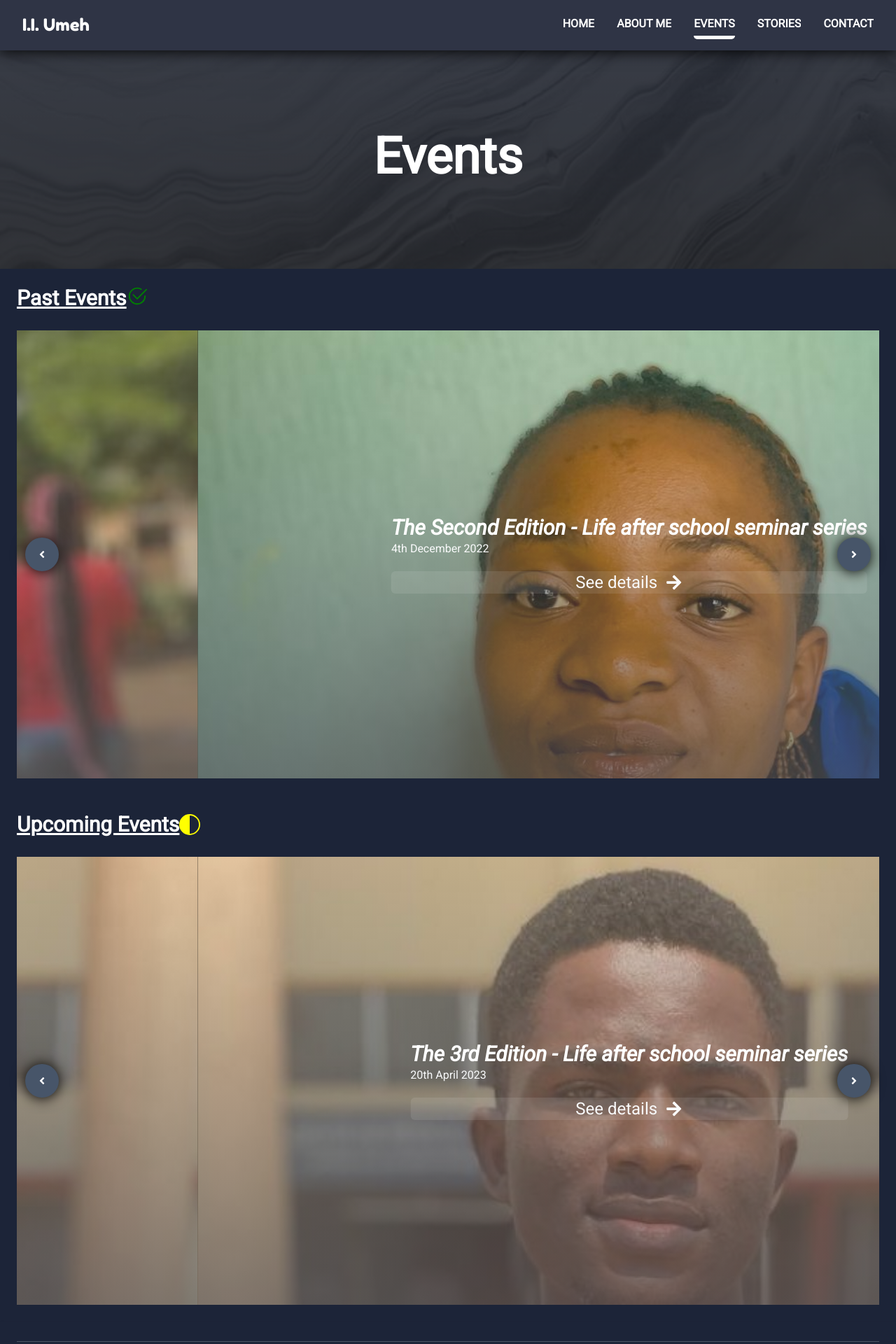
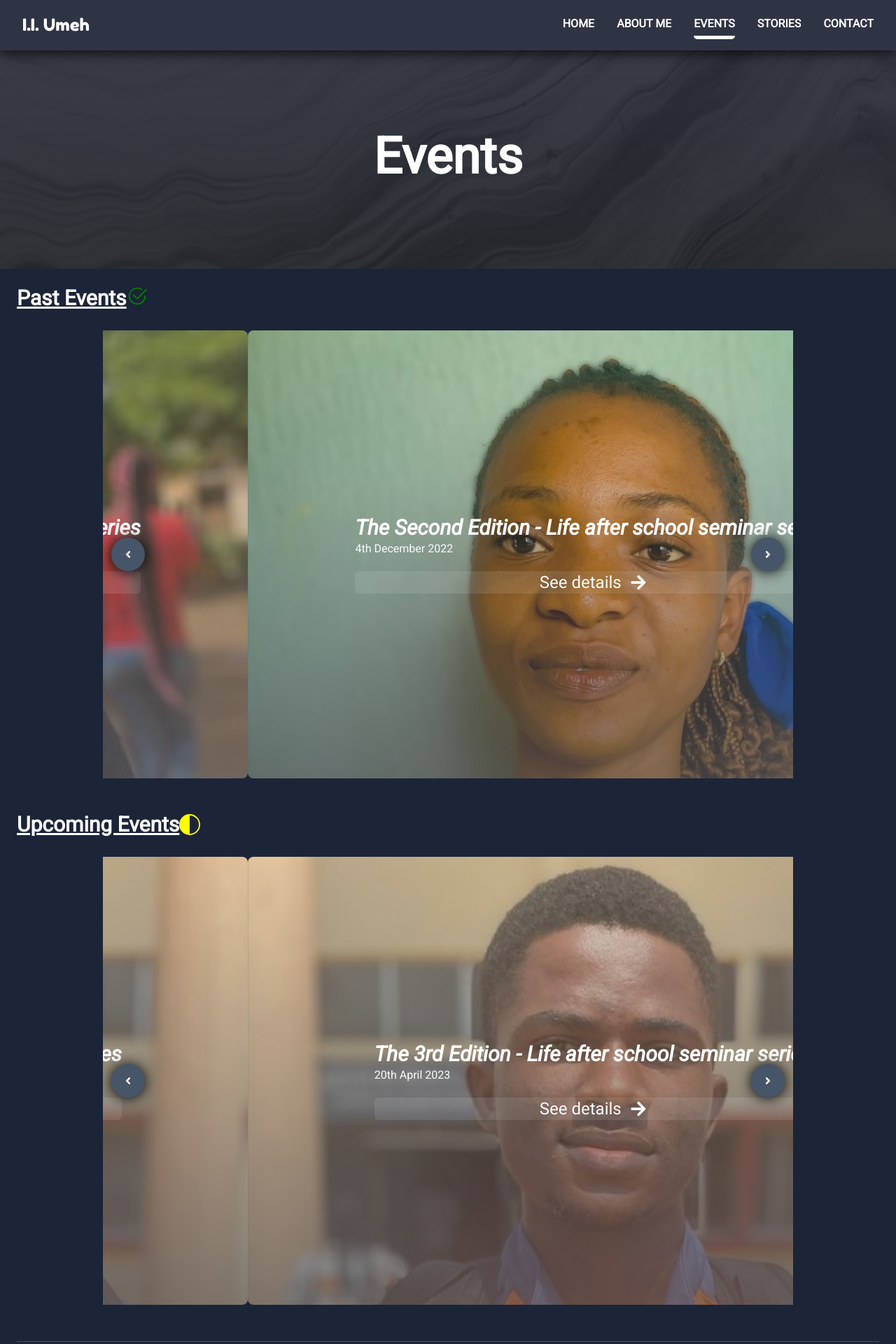
Before and after one commit to Kingsleyaham/DIIU, a React (Vite) app: page /events in a window 1280 px wide. Shown: the top 1920 px of the page at 70% size. Built offline with nearby package versions, Linux system fonts and the light colour scheme.

Commit message:
modified bg-image size

```diff
--- a/src/components/events/PastEvents.jsx
+++ b/src/components/events/PastEvents.jsx
@@ -1,9 +1,9 @@
-import React from 'react';
-import { Slide } from 'react-slideshow-image';
-import { BsCheck2Circle } from 'react-icons/bs';
-import { FaArrowRight } from 'react-icons/fa';
-import { pastEvents } from '../../data/events';
-import properties from '../layout/sliderArrow';
+import React from "react";
+import { Slide } from "react-slideshow-image";
+import { BsCheck2Circle } from "react-icons/bs";
+import { FaArrowRight } from "react-icons/fa";
+import { pastEvents } from "../../data/events";
+import properties from "../layout/sliderArrow";
 
 function PastEvents() {
   return (
@@ -14,13 +14,14 @@ function PastEvents() {
           <BsCheck2Circle color="green" />
         </span>
       </h1>
-        <div className="mx-auto text-gray-50 w-full pt-7">
+      <div className="mx-auto text-gray-50 w-[80%] pt-7">
         <Slide {...properties}>
           {pastEvents.map((evt, index) => (
             <div
               key={index}
               style={{
                 backgroundImage: `linear-gradient(rgba(81, 83, 87, 0.1), rgba(81, 83, 87, 0.7)), ${evt.imageUrl}`,
+                borderRadius: ".5rem",
               }}
               className="bg-[#000] bg-no-repeat bg-[length:100%_100%] bg-cover grid place-content-center w-full h-[80vh]"
             >
--- a/src/components/events/upcomingEvents.jsx
+++ b/src/components/events/upcomingEvents.jsx
@@ -22,13 +22,14 @@ function UpcomingEvents() {
           </h1>
         </div>
       ) : (
-        <div className="mx-auto text-gray-50 w-full pt-7">
+        <div className="mx-auto text-gray-50 w-[80%] pt-7">
           <Slide {...properties}>
             {upcomingEvents.map((evt, index) => (
               <div
                 key={index}
                 style={{
                   backgroundImage: `linear-gradient(rgba(81, 83, 87, 0.1), rgba(81, 83, 87, 0.7)), ${evt.imageUrl}`,
+                  borderRadius: ".5rem",
                 }}
                 className="bg-[#000] bg-no-repeat bg-[length:100%_100%] bg-cover grid place-content-center w-full h-[80vh]"
               >
--- a/src/components/home/events.jsx
+++ b/src/components/home/events.jsx
@@ -19,7 +19,7 @@ function Events() {
           Events
         </h1>
       </div>
-      <div className="mx-auto my-10 text-gray-50 w-full p-2 pt-28">
+      <div className="mx-auto my-10 text-gray-50 w-[80%] p-2 pt-28 rounded-lg">
         <Slide transitionDuration={800} {...properties} indicators={indicators}>
           {events.map((evt, index) => (
             <div
@@ -27,7 +27,7 @@ function Events() {
               style={{
                 backgroundImage: `linear-gradient(rgba(81, 83, 87, 0.1), rgba(81, 83, 87, 0.7)), ${evt.imageUrl}`,
               }}
-              className="bg-[#000] bg-no-repeat bg-[length:100%_100%] bg-cover grid place-content-center w-full h-[80vh]"
+              className=" rounded-lg bg-[#000] bg-no-repeat bg-[length:100%_100%] bg-cover grid place-content-center w-full h-[80vh]"
             >
               <div className="p-5">
                 <h3 className="text-4xl font-bold mb-7 underline">
@@ -35,7 +35,7 @@ function Events() {
                 </h3>
                 <i className="text-3xl font-bold text-white"> {evt.title}</i>
                 <p>{evt.date}</p>
-                <Link to='/events'>
+                <Link to="/events">
                   <h3 className="cursor-pointer flex items-center gap-3 justify-center text-2xl font-medium bg-contactCard hover:bg-black rounded-md transition duration-500 cursor mt-5">
                     See more events {<FaArrowRight />}
                   </h3>
```
Lines whose indentation alone changed are shown as unchanged.
